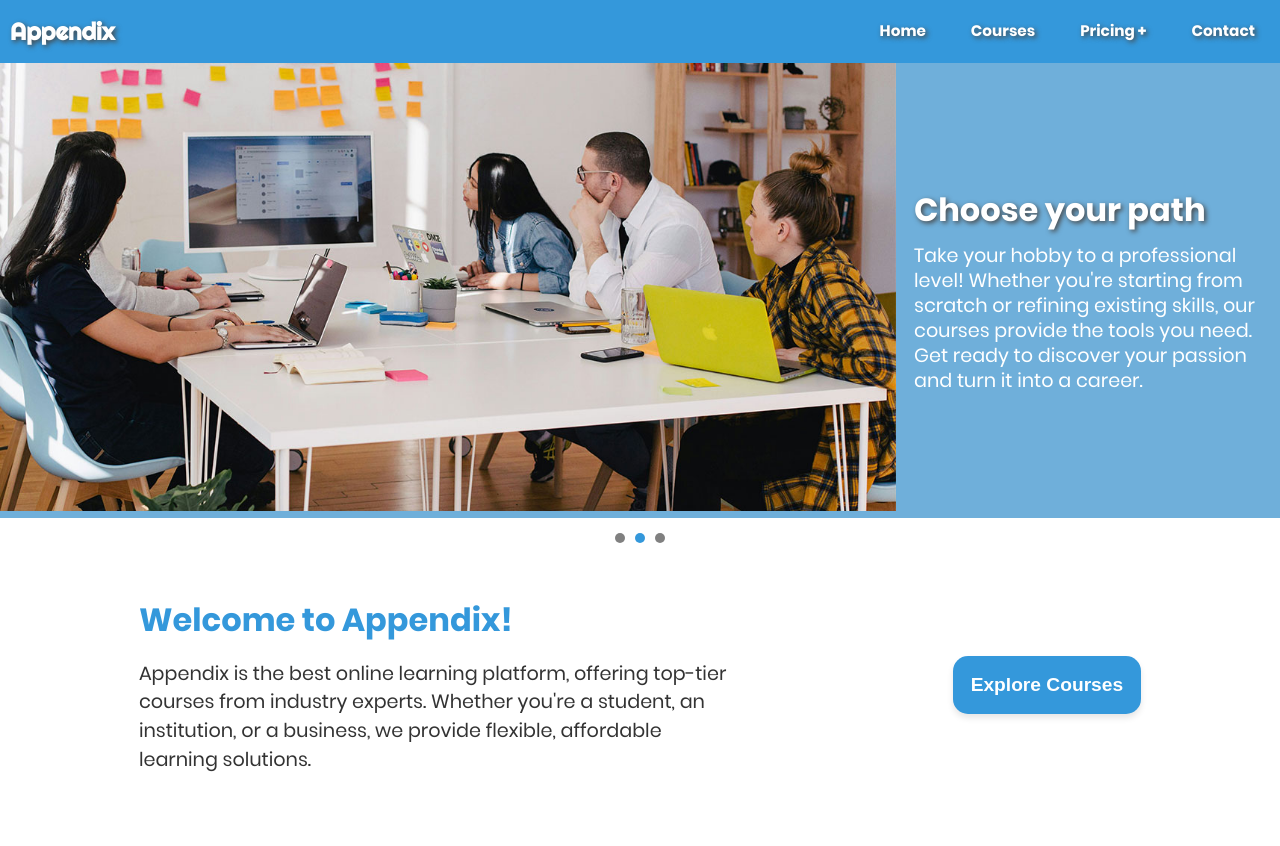
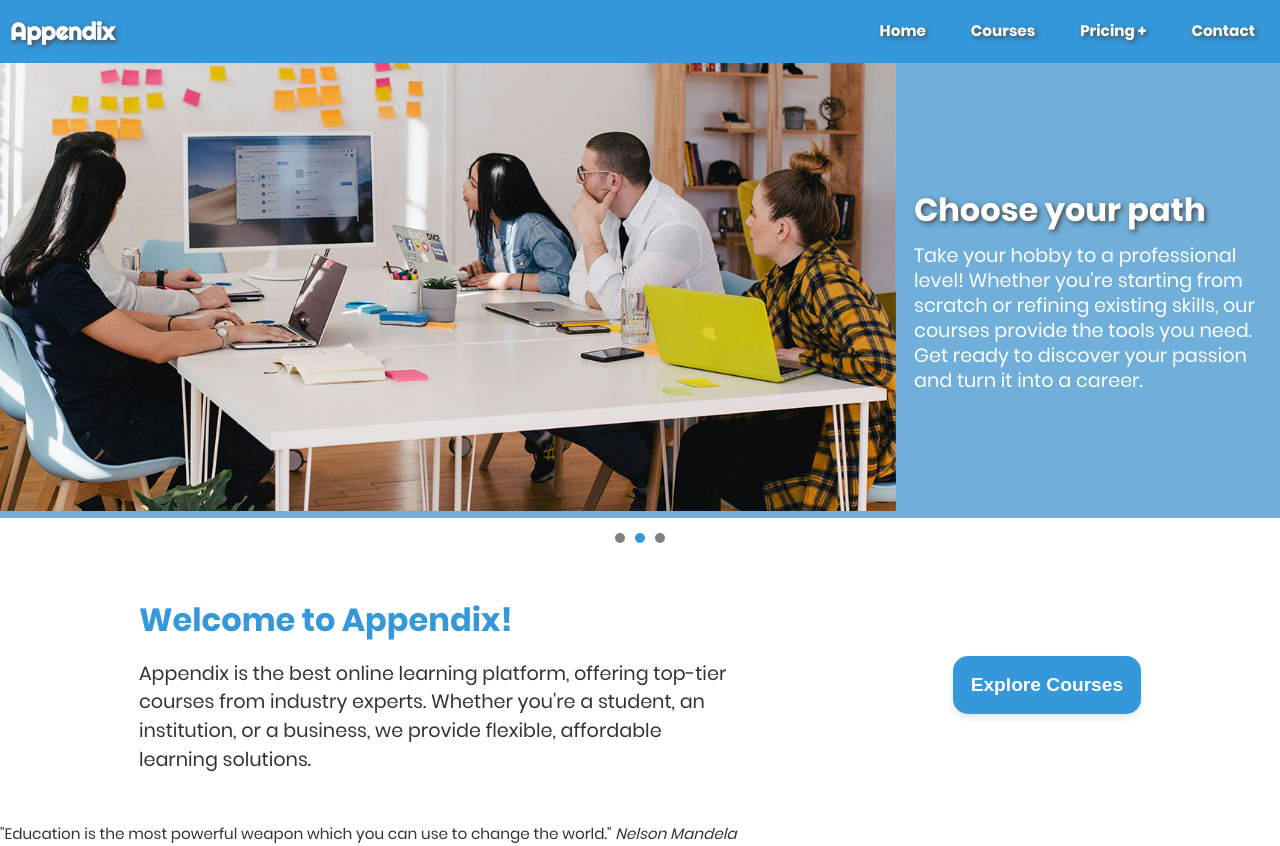
Before and after one commit to FreeFallRush/Online-Learning-Platform, a website with bundled scripts: page src/index.html in a window 1280 px wide. Before the commit the page ends 823 px from the top, so only its background shows below. Built offline with nearby package versions, Linux system fonts and the light colour scheme; files whose address does not match are found by name.

Commit message:
Added quote section in index.html

```diff
--- a/src/index.html
+++ b/src/index.html
@@ -98,6 +98,15 @@
         </div>
         <a href="courses.html"> <button>Explore Courses</button></a>
       </section>
+
+      <!-- Quote Section -->
+      <section class="education-quote">
+        <blockquote>
+          "Education is the most powerful weapon which you can use to change the
+          world."
+          <cite>Nelson Mandela</cite>
+        </blockquote>
+      </section>
     </main>
   </body>
 </html>
```
